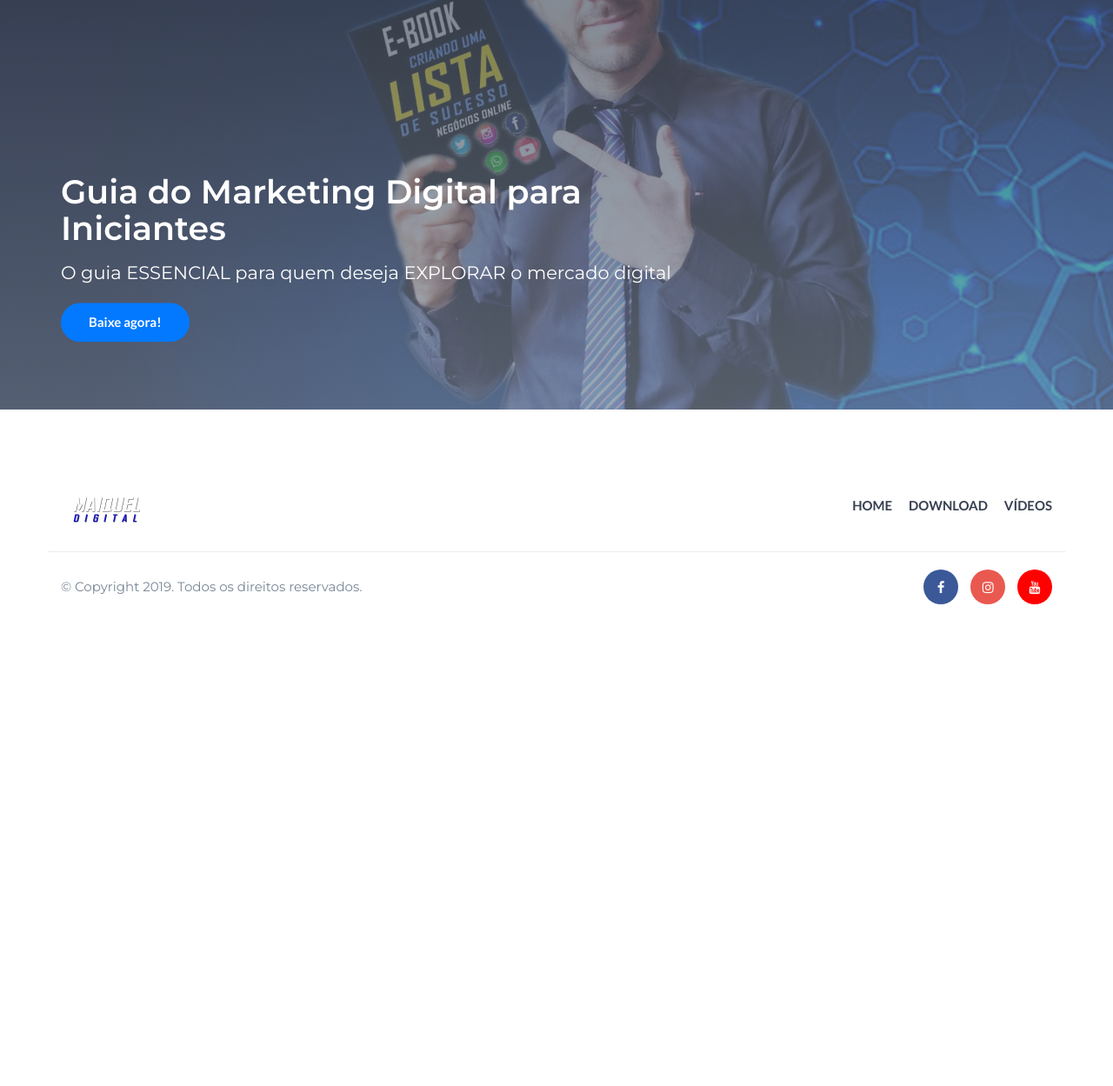
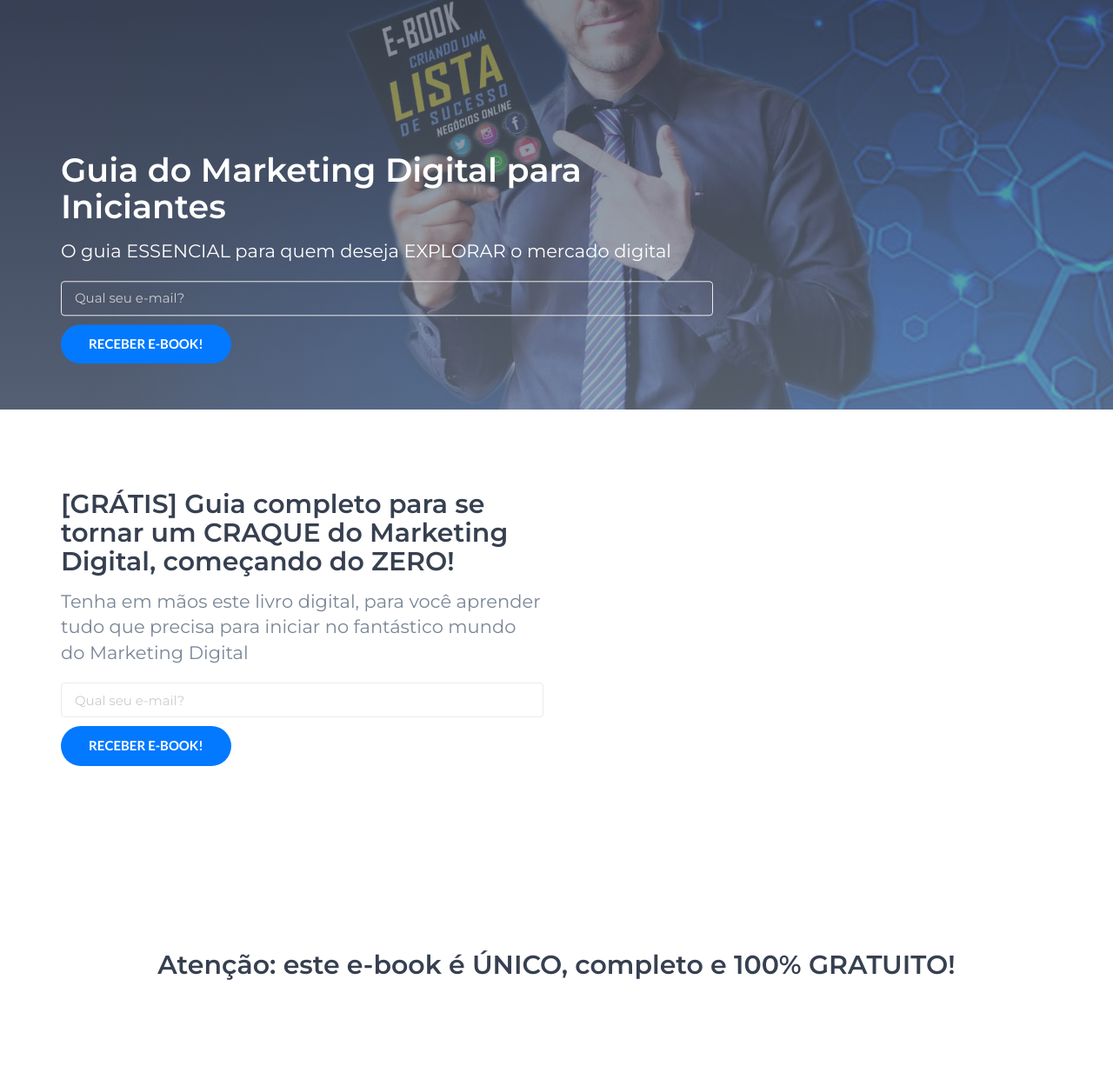
Before and after one commit to andersonelielrodrigues/maiqueldigital, a plain HTML site: page index.html in a window 1280 px wide. Shown: the part 249-1498 px from the top of the page at 87% size. Before the commit the page ends 1024 px from the top, so only its background shows below. Drawn offline with Linux system fonts and the light colour scheme.

Commit message:
Add files via upload

```diff
--- a/css/style.css
+++ b/css/style.css
@@ -202,6 +202,7 @@ input[type="text"], input[type="email"], input[type="password"], input[type="num
 	padding-right: 15px;
 	-webkit-transition:0.2s border-color;
 	transition:0.2s border-color;
+	color: #EBEBEB;
 }
 
 textarea {
@@ -1327,3 +1328,14 @@ input[type="text"]:focus, input[type="email"]:focus, input[type="password"]:focu
 	from { -webkit-transform: rotate(0deg); transform: rotate(0deg);}
 	to { -webkit-transform: rotate(360deg); transform: rotate(360deg);}
 }
+::-webkit-input-placeholder { /* Edge */
+	color: #ccc;
+}
+
+:-ms-input-placeholder { /* Internet Explorer */
+	color: #ccc;
+}
+
+::placeholder {
+	color: #ccc;
+}
--- a/index.html
+++ b/index.html
@@ -31,10 +31,10 @@
                         <a class="logo" href="#header"><img src="./img/logo-alt.png" alt="logo"></a>
                     </div>
 
-                    <button class="navbar-toggle"><span/></button>
+                    <!--<button class="navbar-toggle"><span/></button>-->
                 </div>
 
-                <nav id="nav">
+                <!--<nav id="nav">
                     <ul class="main-menu nav navbar-nav navbar-right">
                         <li><a href="#header">Home</a></li>
                         <li><a href="#download">Download</a></li>
@@ -43,7 +43,7 @@
                         <li><a href="#" class="instagram"><i class="fa fa-instagram"></i></a></li>
                         <li><a href="#" class="youtube"><i class="fa fa-youtube"></i></a></li>
                     </ul>
-                </nav>
+                </nav>-->
             </div>
         </header>
 
@@ -56,8 +56,40 @@
                         <div class="col-md-8">
                             <h1 class="white-text">Guia do Marketing Digital para Iniciantes</h1>
                             <p class="lead white-text">O guia ESSENCIAL para quem deseja EXPLORAR o mercado digital</p>
-                            <a class="main-button icon-button" href="#download">Baixe agora!</a>
+                            <p>
+                                <input class="input" required type="email" name="email" placeholder="Qual seu e-mail?"/>
+                            </p>
+                            <a class="main-button icon-button">RECEBER E-BOOK!</a>
                         </div>
+                    </div>
+                </div>
+            </div>
+        </div>
+
+        <div id="about" class="section">
+            <div class="container">
+                <div class="row">
+                    <div class="col-md-6">
+                        <div class="section-header">
+                            <h2>[GRÁTIS] Guia completo para se tornar um CRAQUE do Marketing Digital, começando do ZERO!</h2>
+                            <p class="lead">
+                                Tenha em mãos este livro digital, para você aprender tudo que precisa para iniciar no fantástico mundo do Marketing Digital
+                            </p>
+                            <p>
+                                <input class="input" style="color: #333 !important" required type="email" name="email2" placeholder="Qual seu e-mail?"/>
+                            </p>
+                            <a class="main-button icon-button">RECEBER E-BOOK!</a>
+                        </div>
+                    </div>
+                </div>
+            </div>
+        </div>
+
+        <div id="list" class="section">
+            <div class="container">
+                <div class="row">
+                    <div class="section-header text-center">
+                        <h2>Atenção: este e-book é ÚNICO, completo e 100% GRATUITO!</h2>
                     </div>
                 </div>
             </div>
@@ -72,13 +104,13 @@
                         </div>
                     </div>
 
-                    <div class="col-md-6">
+                    <!--<div class="col-md-6">
                         <ul class="footer-nav">
                             <li><a href="#header">Home</a></li>
                             <li><a href="#download">Download</a></li>
                             <li><a href="#videos">Vídeos</a></li>
                         </ul>
-                    </div>
+                    </div>-->
                 </div>
                 <div id="bottom-footer" class="row">
                     <div class="col-md-4 col-md-push-8">
```
Also changed, not shown: img/ebook.png (added).
